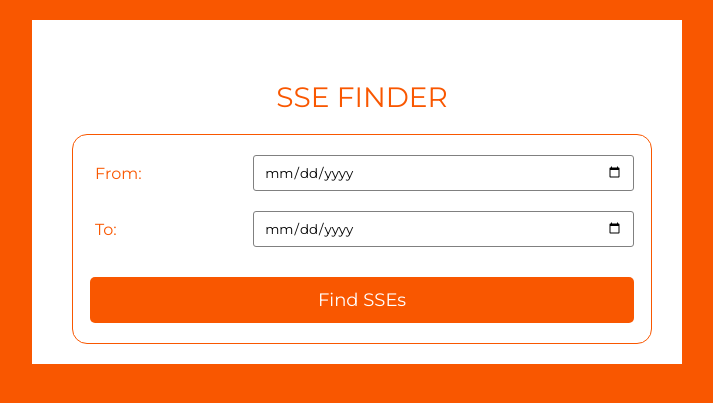
After one commit to HologramPeter/COMP3297-SSE-Finder, a Django app: page /ssefinder in a window 1280 px wide. The commit adds this page. Shown: the top 403 px of the page, without its empty margins (283-996 px from the left). Run offline with Django 3.2, Linux system fonts and the light colour scheme.

Commit message:
send halp

```diff
--- a/SSE-Finder/cases/templates/cases/case.html
+++ b/SSE-Finder/cases/templates/cases/case.html
@@ -10,7 +10,7 @@
 <body>
     <div class="wrapper">
         <div class="title">
-            <p>Case Submission Form</p>
+            <p>Add Case Record</p>
         </div>
         <form action="case" method="POST"> {% csrf_token %}
             <div class="form">
--- a/SSE-Finder/cases/templates/cases/event.html
+++ b/SSE-Finder/cases/templates/cases/event.html
@@ -4,13 +4,13 @@
     <meta charset="UTF-8">
     <meta http-equiv="X-UA-Compatible" content="IE=edge">
     <meta name="viewport" content="width=device-width, initial-scale=1.0">
-    <title>Event Form</title>
+    <title>Add Event</title>
     <link rel="stylesheet" href="../static/form.css">
 </head>
 <body>
     <div class="wrapper">
         <div class="title">
-            <p>Event Form</p>
+            <p>Add Event Attendance Record</p>
         </div>
         <form action="" method="POST"> {% csrf_token %}
             <div class="form">
--- /dev/null
+++ b/SSE-Finder/cases/templates/cases/sse_form.html
@@ -0,0 +1,32 @@
+<!DOCTYPE html>
+<html lang="en">
+<head>
+    <meta charset="UTF-8">
+    <meta http-equiv="X-UA-Compatible" content="IE=edge">
+    <meta name="viewport" content="width=device-width, initial-scale=1.0">
+    <title>SSEFinder</title>
+    <link rel="stylesheet" href="../static/form.css">
+</head>
+<body>
+    <div class="wrapper">
+        <div class="title">
+            <p>SSE Finder</p>
+        </div>
+        <form action="ssefinder" method="POST"> {% csrf_token %}
+            <div class="form">
+                <div class="inputfield">
+                    <label for="start_date"><span>From:</span></label>
+                    <input type="date" class="input" id="start_date" name="start_date" required>
+                </div>
+                <div class="inputfield">
+                    <label for="end_date"><span>To:</span></label>
+                    <input type="date" class="input" id="end_date" name="end_date" required>
+                </div>
+                <div class="inputfield">
+                    <input type="submit" value="Find SSEs" class="btn">
+                </div>
+            </div>
+        </form>
+    </div>
+</body>
+</html>
--- a/SSE-Finder/cases/urls.py
+++ b/SSE-Finder/cases/urls.py
@@ -5,5 +5,6 @@ urlpatterns = [
     path("", views.index_detail, name="index"),
     path("case", views.case_detail, name="case"),
     path('event/<int:case_number>', views.event_detail, name="event"),
-    path('confirm', views.confirm_detail, name="confirm")
+    path('confirm', views.confirm_detail, name="confirm"),
+    path('ssefinder', views.show_sse, name="sse_finder")
 ]
--- a/SSE-Finder/cases/views.py
+++ b/SSE-Finder/cases/views.py
@@ -132,6 +132,10 @@ def case_detail(request):
 # for showing list of all SSE's
 def show_sse(request):
     if request.method == 'GET':
-        return render(request, 'cases/sse/html')
+        return render(request, 'cases/sse_form.html')
     if request.method == 'POST':
-        return render(request, 'cases/sse.html')
+        start_date = request.POST.get('start_date')
+        end_date = request.POST.get('end_date')
+        context = {'start_date':start_date, 'end_date':end_date}
+
+        return render(request, 'cases/sse.html', context)
```
Also changed, not shown: SSE-Finder/cases/templates/cases/sse.html (added, +16 -0 lines), 2 other files.
